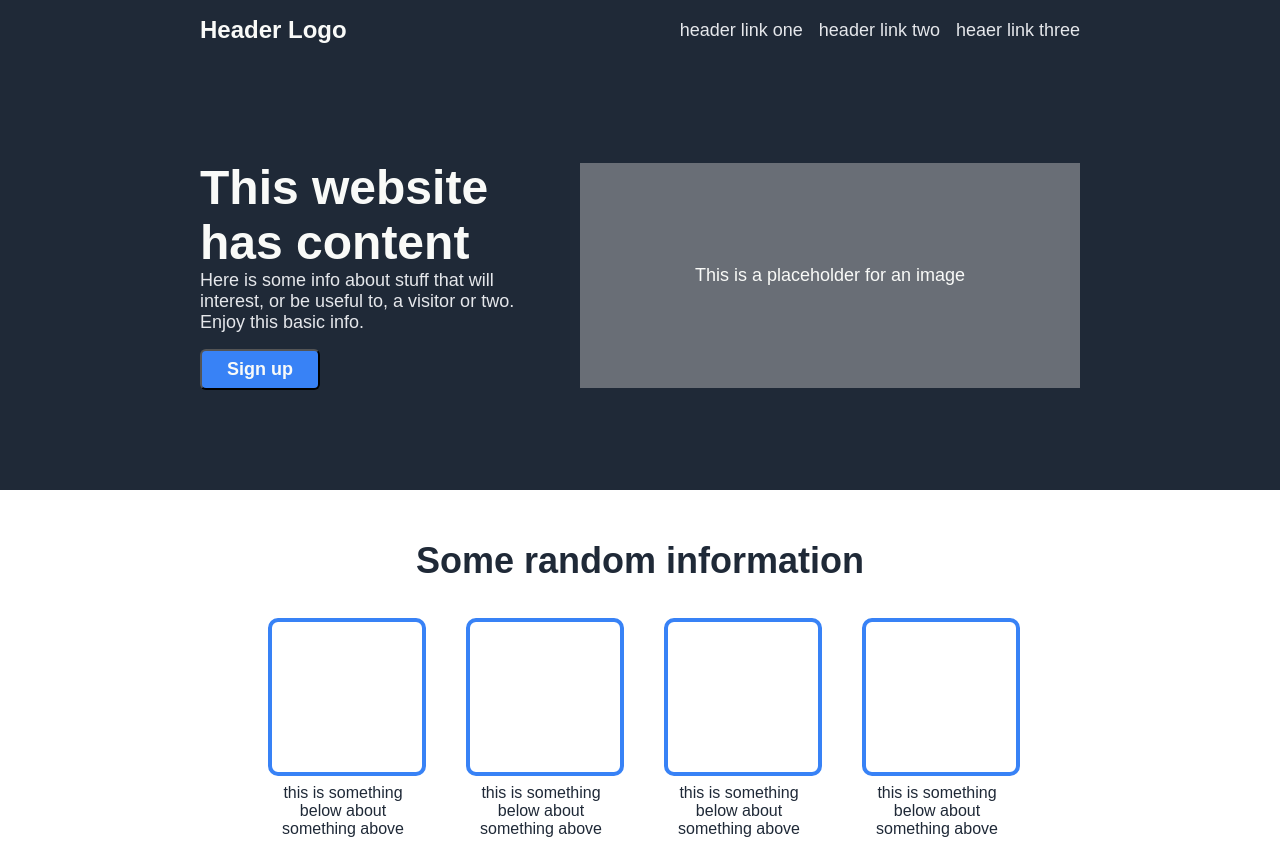
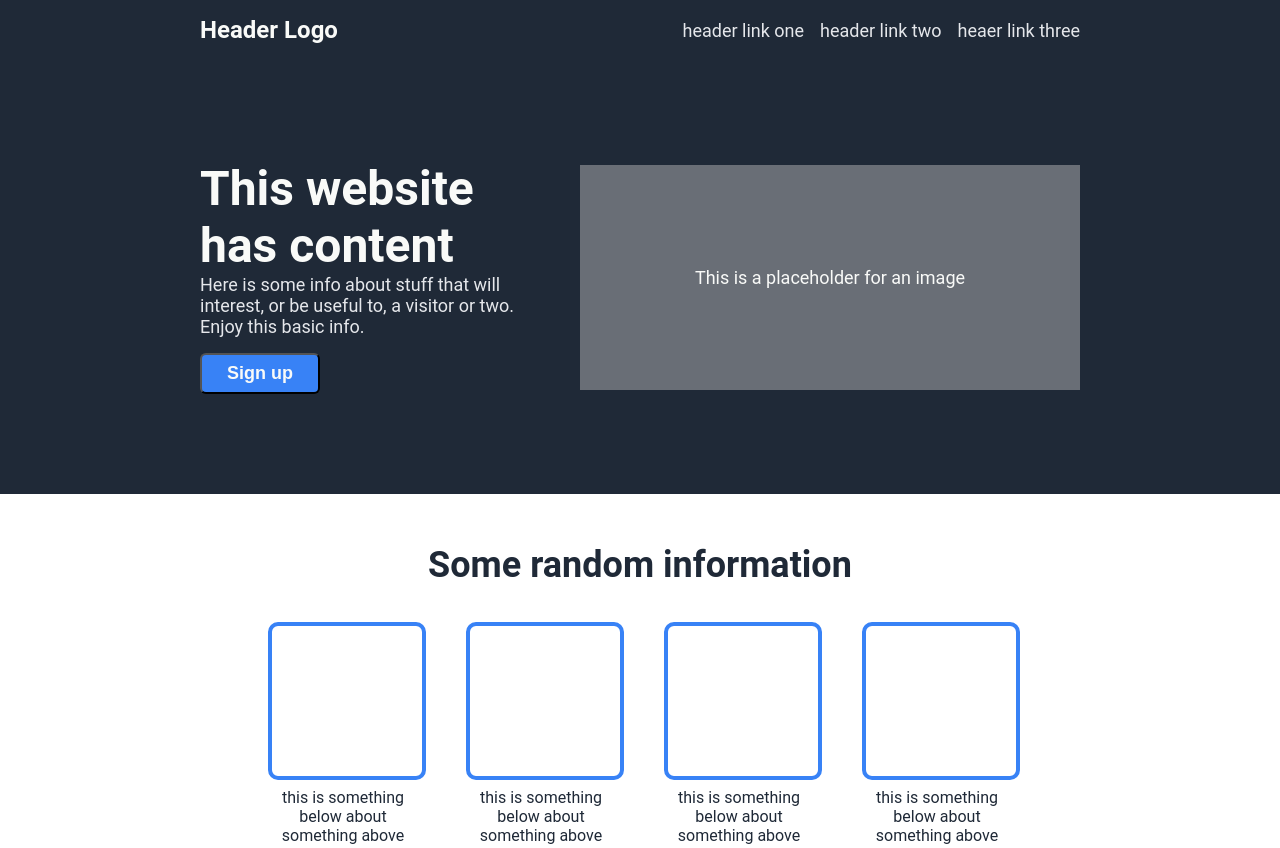
Before and after one commit to kizzlesulli/LDP, a plain HTML site: page index.html in a window 1280 px wide. Shown: the top 848 px of the page. Drawn offline with Linux system fonts and the light colour scheme.

```diff
--- a/style.css
+++ b/style.css
@@ -4,7 +4,7 @@ body {
     display: flex;
     flex-direction: column;
     justify-content: space-between;
-    font-family: Arial, Helvetica, sans-serif;
+    font-family: "roboto", Arial, Helvetica, sans-serif;
 }
 
 p, h1, h2, h3, ul {
```
